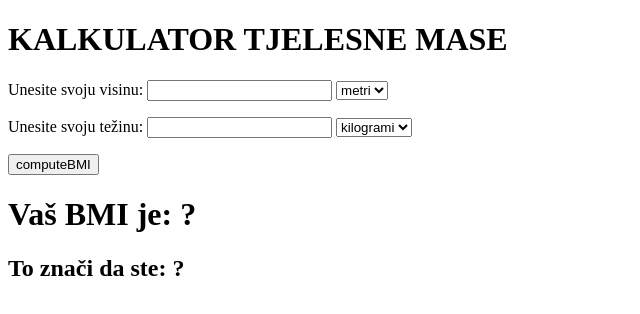
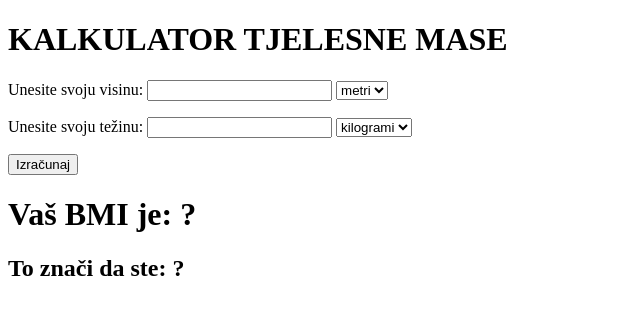
Before and after one commit to marijanavujeva/BMI-calculator, a plain HTML site: page index.html in a window 1280 px wide. Shown: the full height of the page, 0-640 px from the left. Drawn offline with Linux system fonts and the light colour scheme.

Commit message:
Update index.html

```diff
--- a/index.html
+++ b/index.html
@@ -43,7 +43,7 @@
         <p>Unesite svoju visinu: <input type="text" id="height"/>
             <select type="multiple" id="heightunits">
                 <option value="metres" selected="selected">metri</option>
-                <option value="inches">inči</option>
+
             </select>
              </p>
         <p>Unesite svoju težinu: <input type="text" id="weight"/>
@@ -52,7 +52,7 @@
 
             </select>
         </p>
-        <input type="submit" value="computeBMI" onclick="computeBMI();">
+        <input type="submit" value="Izračunaj" onclick="Izračunaj();">
         <h1>Vaš BMI je: <span id="output">?</span></h1>
 
         <h2>To znači da ste: <span id="comment"> ?</span> </h2>
```
